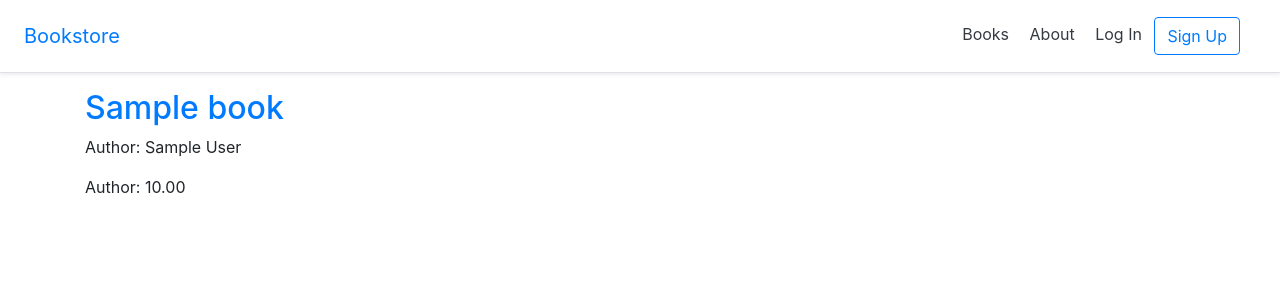
After one commit to Iman-Daneshi/Bookstore_app, a Django app: page /books/00000000-0000-0000-0000-000000000001/ in a window 1280 px wide. The commit adds this page. Shown: the top 300 px of the page. Run offline with Django 4.2, Linux system fonts and the light colour scheme; tables that the repository leaves empty hold one stand-in row (values such as "Sample post"); parts of the project's set-up code (start-up, migrations or seed data) failed here and were passed over; some libraries are stand-ins or nearby versions.

Commit message:
add books app

```diff
--- /dev/null
+++ b/books/apps.py
@@ -0,0 +1,6 @@
+from django.apps import AppConfig
+
+
+class BooksConfig(AppConfig):
+    default_auto_field = 'django.db.models.BigAutoField'
+    name = 'books'
--- /dev/null
+++ b/books/models.py
@@ -0,0 +1,15 @@
+import uuid
+from django.db import models
+from django.urls import reverse
+
+class Book(models.Model):
+    id = models.UUIDField(primary_key=True, default=uuid.uuid4, editable=False)
+    title = models.CharField(max_length=200)
+    author = models.CharField(max_length=200)
+    price = models.DecimalField(max_digits=6, decimal_places=2)
+
+    def __str__(self):
+        return self.title
+
+    def get_absolute_url(self):
+        return reverse("books:book_detail", kwargs={"pk": self.pk})
--- /dev/null
+++ b/books/urls.py
@@ -0,0 +1,9 @@
+from django.urls import path
+from . import views
+
+app_name = 'books'
+
+urlpatterns = [
+    path('', views.BookListView.as_view(), name="book_list"),
+    path('<uuid:pk>/', views.BookDetailView.as_view(), name="book_detail"),
+]
--- /dev/null
+++ b/books/views.py
@@ -0,0 +1,15 @@
+from django.shortcuts import render
+from django.views.generic import ListView, DetailView
+
+from .models import Book
+
+class BookListView(ListView):
+    model = Book
+    template_name = 'books/book_list.html'
+    context_object_name = 'book_list'
+
+
+class BookDetailView(DetailView):
+    model = Book
+    template_name = 'books/book_detail.html'
+    context_object_name = 'book'
--- a/config/settings.py
+++ b/config/settings.py
@@ -10,7 +10,6 @@ For the full list of settings and their values, see
 https://docs.djangoproject.com/en/4.0/ref/settings/
 """
 
-from email.policy import default
 from pathlib import Path
 from environs import Env
 
@@ -39,6 +38,7 @@ INSTALLED_APPS = [
     # my apps
     'accounts.apps.AccountsConfig',
     'pages.apps.PagesConfig',
+    'books.apps.BooksConfig',
 
     # third party
     'crispy_forms',
@@ -170,3 +170,5 @@ ACCOUNT_USERNAME_REQUIRED = False
 ACCOUNT_AUTHENTICATION_METHOD = 'email'
 ACCOUNT_EMAIL_REQUIRED = True
 ACCOUNT_UNIQUE_EMAIL = True
+
+DEFAULT_FROM_EMAIL = 'admin@djangobookstore.com'
--- a/config/urls.py
+++ b/config/urls.py
@@ -22,6 +22,8 @@ urlpatterns = [
     # pages path
     path('', include('pages.urls')),
     # accounts path
-    path('accounts/', include('allauth.urls'))
+    path('accounts/', include('allauth.urls')),
+    # books path
+    path('books/', include('books.urls')),
 
 ]
--- a/templates/_base.html
+++ b/templates/_base.html
@@ -20,6 +20,7 @@
             <a href="{% url 'pages:home' %}" class="navbar-brand my-0 mr-md-auto
       font-weight-normal">Bookstore</a>
             <nav class="my-2 my-md-0 mr-md-3">
+                <a class="p-2 text-dark" href="{% url 'books:book_list' %}">Books</a>
                 <a class="p-2 text-dark" href="{% url 'pages:about' %}">About</a>
                 {% if user.is_authenticated %}
                 <a class="p-2 text-dark" href="{% url 'account_logout' %}">Log Out</a>
--- /dev/null
+++ b/templates/account/email/email_confirmation_subject.txt
@@ -0,0 +1,4 @@
+{% load i18n %}
+{% autoescape off %}
+{% blocktrans %}Confirm Your Sign Up{% endblocktrans %}
+{% endautoescape %}
--- /dev/null
+++ b/templates/books/book_detail.html
@@ -0,0 +1,11 @@
+{% extends '_base.html' %}
+
+{% block title %}{{ book.title }}{% endblock title %}
+
+{% block content %}
+    <div class="book-detail">
+        <h2><a href="">{{ book.title }}</a></h2>
+        <p>Author: {{ book.author }}</p>
+        <p>Author: {{ book.price }}</p>
+    </div>
+{% endblock content %}
```
Also changed, not shown: books/admin.py (added, +7 -0 lines), books/tests.py (added, +31 -0 lines), templates/account/email/email_confirmation_message.txt (added, +7 -0 lines), templates/account/email_confirm.html (added, +25 -0 lines), templates/books/book_list.html (added, +11 -0 lines), books/__init__.py (added), books/migrations/0001_initial.py (added), books/migrations/__init__.py (added).
